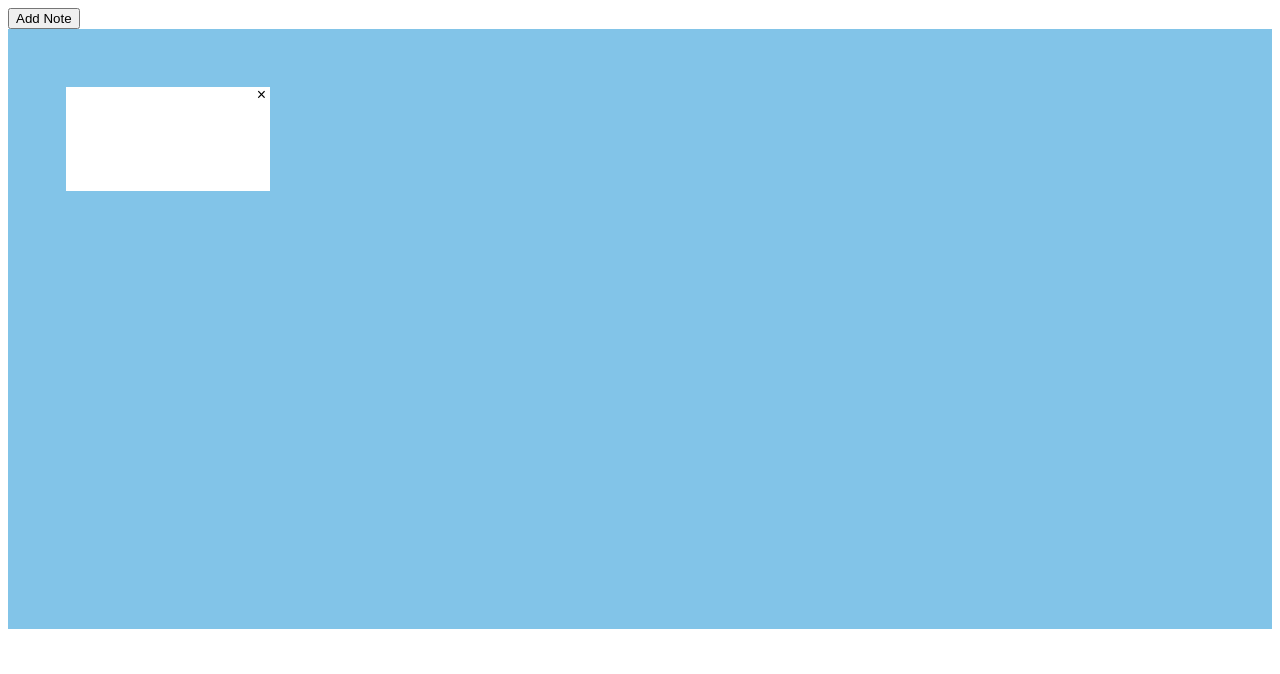
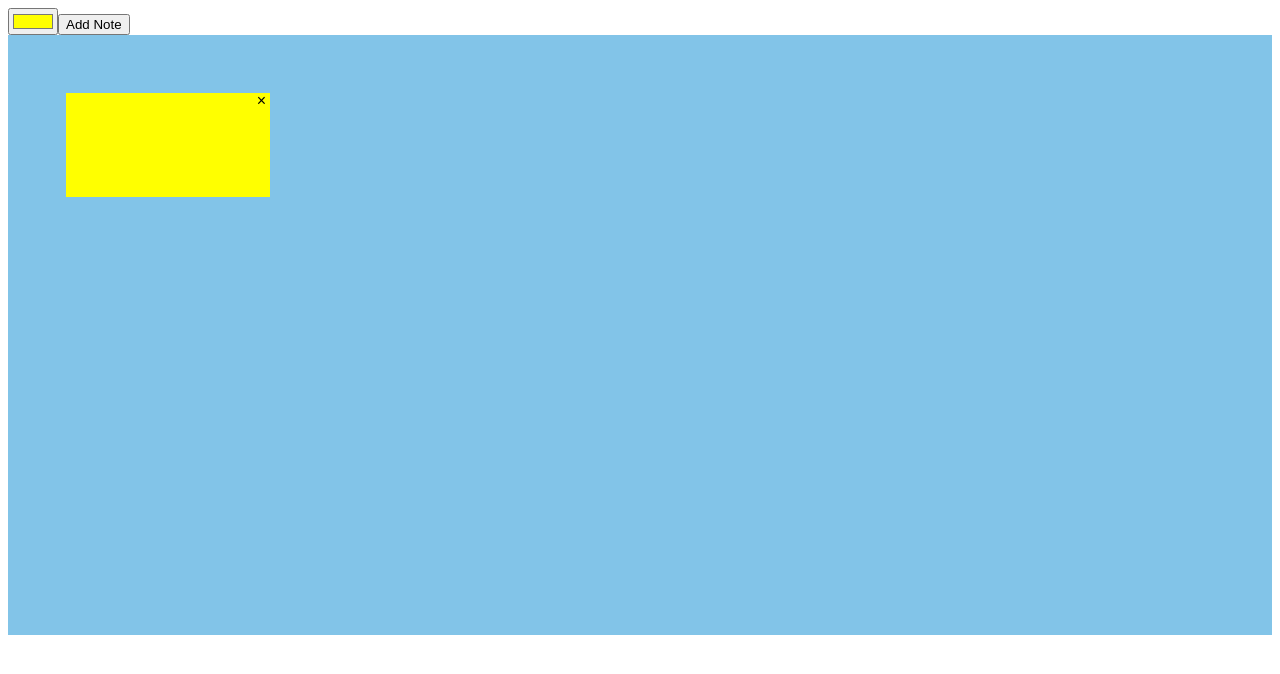
Before and after one commit to tomoki33/miro, a Vue app in the folder pikachu_frontend/: page / in a window 1280 px wide. Both pictures are taken after a click on the button "Add Note". Shown: the top 674 px of the page. Built offline with nearby package versions, Linux system fonts and the light colour scheme.

Commit message:
付箋の色変更可能

```diff
--- a/pikachu_frontend/src/App.vue
+++ b/pikachu_frontend/src/App.vue
@@ -1,5 +1,6 @@
 <template>
   <div>
+    <input type="color" v-model="noteColor">
     <button @click="addNote">Add Note</button>
     <div class="canvas">
       <div
@@ -12,6 +13,7 @@
         <div class="note-content">
           <textarea
             v-model="note.text"
+            :style="{ backgroundColor: note.color }"
             @focus="editingIndex = index"
             @blur="editingIndex = -1"
           ></textarea>
@@ -29,6 +31,7 @@ export default {
       notes: [],
       editingIndex: -1,
       draggingIndex: -1,
+      noteColor: '#FFFF00',
       dragStartX: 0,
       dragStartY: 0
     };
@@ -38,6 +41,7 @@ export default {
       const newNote = {
         x: 50,
         y: 50,
+        color: this.noteColor,
         text: ""
       };
       this.notes.push(newNote);
```
